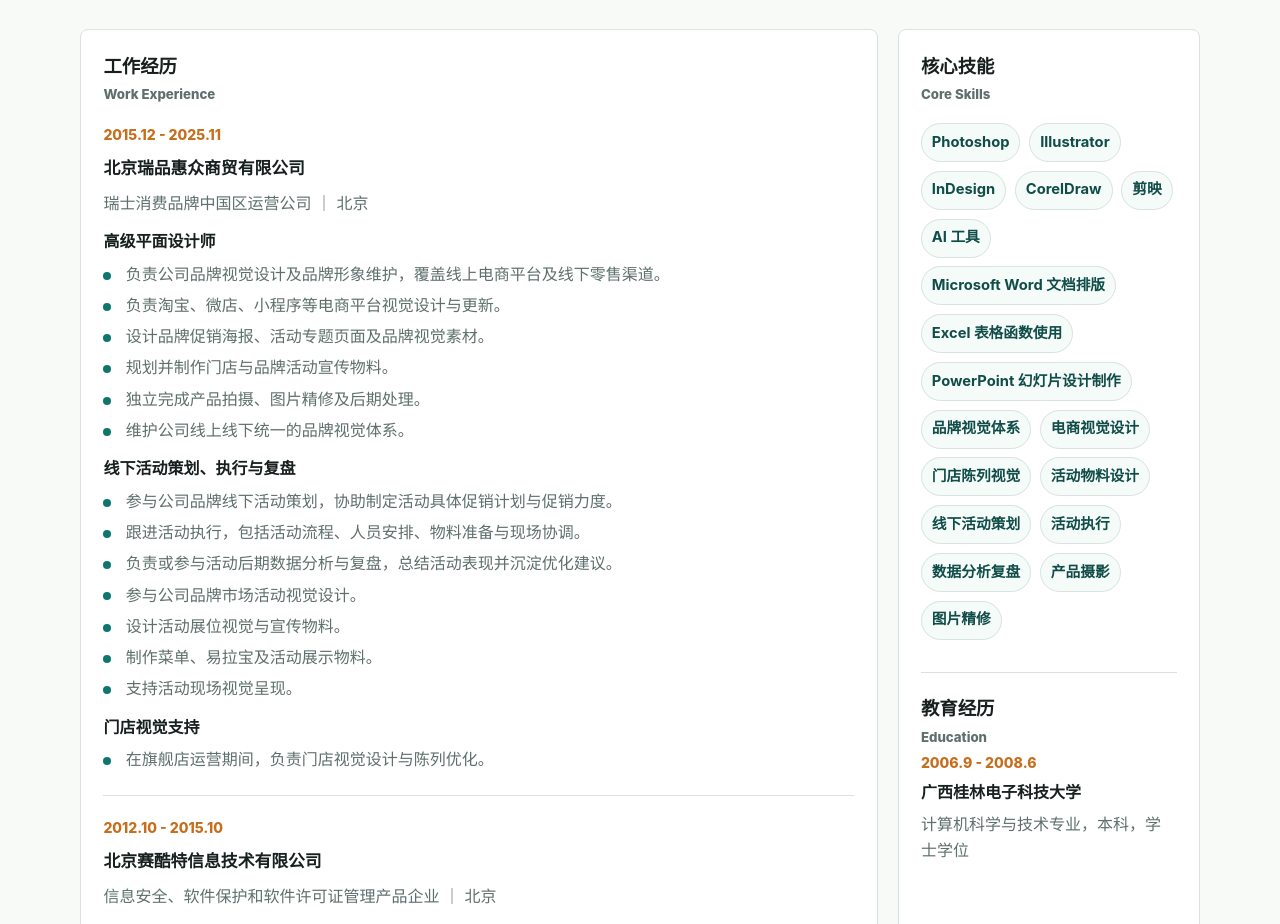
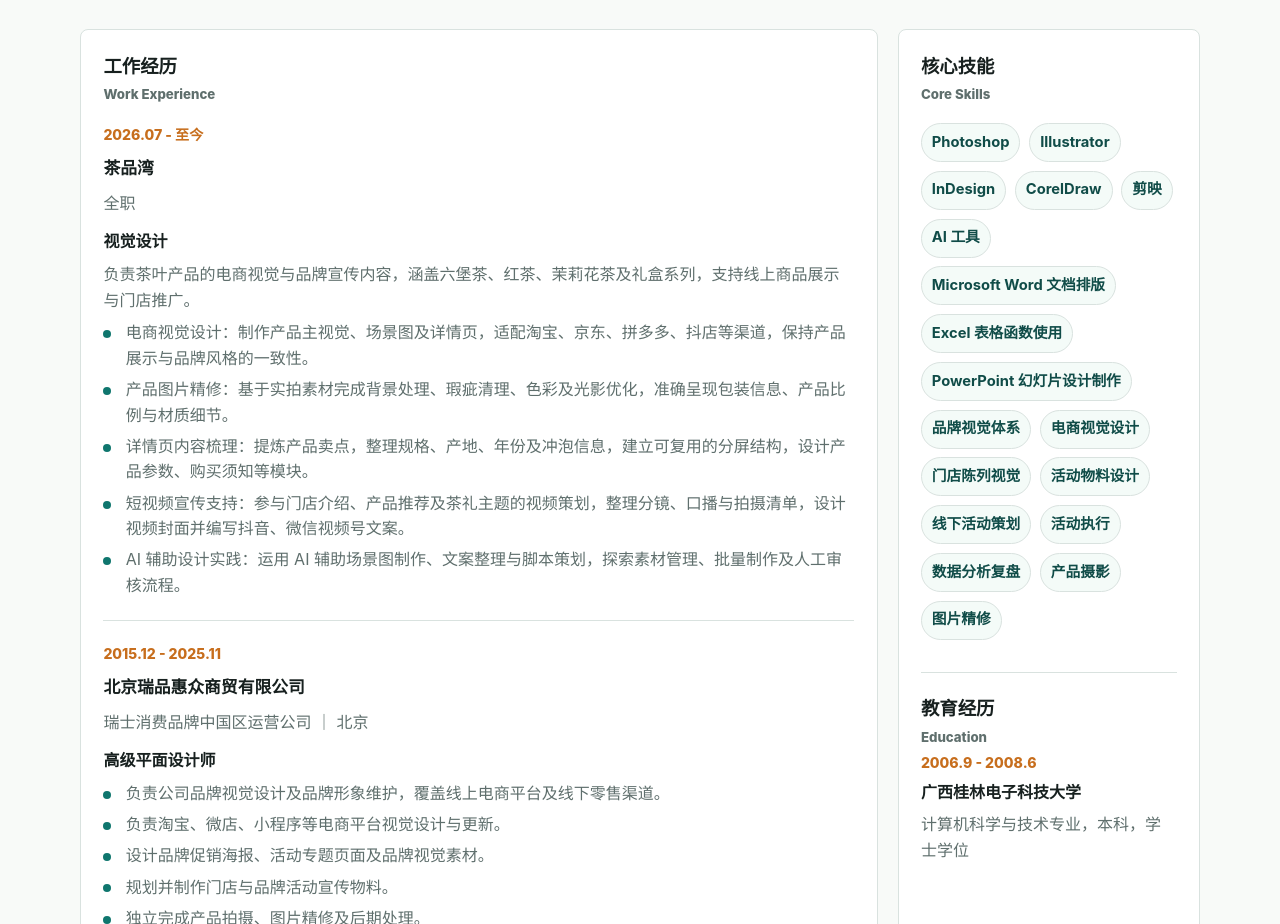
Before and after one commit to kierachina/kiera-portfolio, a plain HTML site: page index.html in a window 1280 px wide. Shown: the part 1950-2874 px from the top of the page. Drawn offline with Linux system fonts and the light colour scheme.

Commit message:
添加茶品湾视觉设计工作经历

```diff
--- a/index.html
+++ b/index.html
@@ -123,6 +123,23 @@
             <article class="resume-card experience-panel">
               <h3>工作经历<span class="title-en">Work Experience</span></h3>
               <div class="experience-list">
+                <section class="experience-item" id="chapinwan-experience">
+                  <time>2026.07 - 至今</time>
+                  <h4>茶品湾</h4>
+                  <p class="company-note">全职</p>
+                  <div class="role-block">
+                    <strong>视觉设计</strong>
+                    <p class="company-note">负责茶叶产品的电商视觉与品牌宣传内容，涵盖六堡茶、红茶、茉莉花茶及礼盒系列，支持线上商品展示与门店推广。</p>
+                    <ul>
+                      <li>电商视觉设计：制作产品主视觉、场景图及详情页，适配淘宝、京东、拼多多、抖店等渠道，保持产品展示与品牌风格的一致性。</li>
+                      <li>产品图片精修：基于实拍素材完成背景处理、瑕疵清理、色彩及光影优化，准确呈现包装信息、产品比例与材质细节。</li>
+                      <li>详情页内容梳理：提炼产品卖点，整理规格、产地、年份及冲泡信息，建立可复用的分屏结构，设计产品参数、购买须知等模块。</li>
+                      <li>短视频宣传支持：参与门店介绍、产品推荐及茶礼主题的视频策划，整理分镜、口播与拍摄清单，设计视频封面并编写抖音、微信视频号文案。</li>
+                      <li>AI 辅助设计实践：运用 AI 辅助场景图制作、文案整理与脚本策划，探索素材管理、批量制作及人工审核流程。</li>
+                    </ul>
+                  </div>
+                </section>
+
                 <section class="experience-item">
                   <time>2015.12 - 2025.11</time>
                   <h4>北京瑞品惠众商贸有限公司</h4>
```
